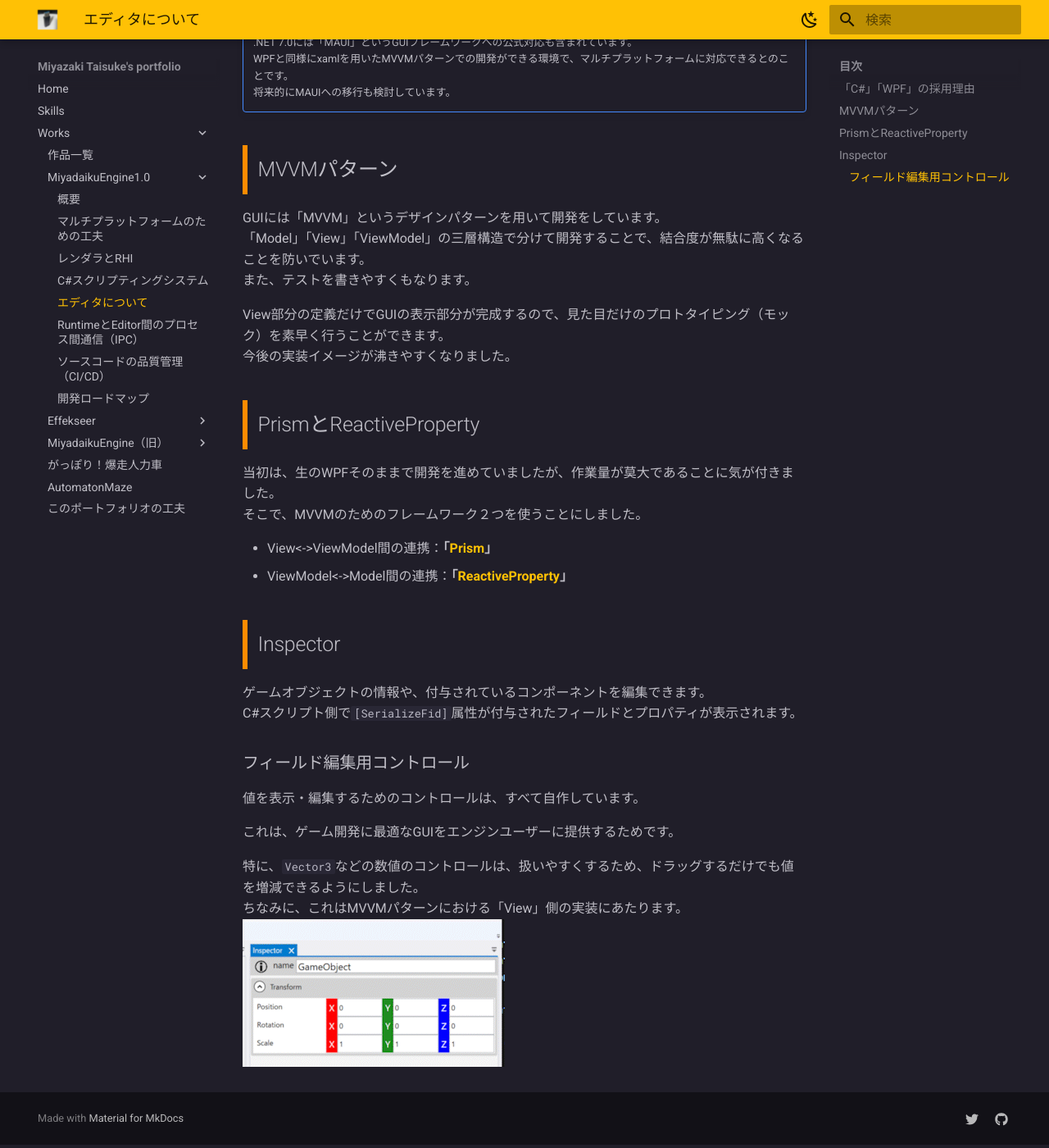
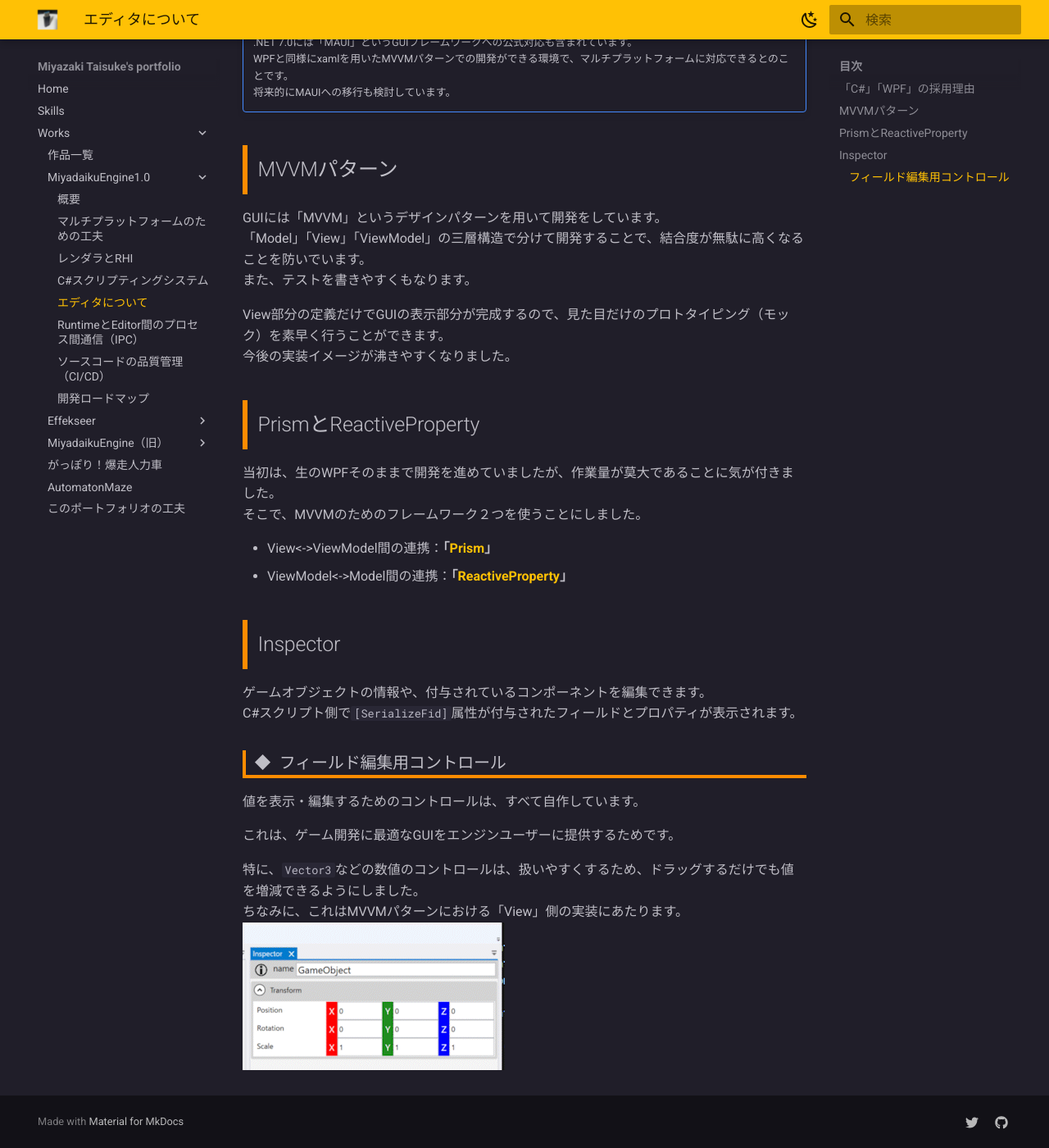
Before and after one commit to mewmew-tea/Portfolio, an MkDocs documentation site: the page built from docs/works/MiyadaikuEngine1.0/editor.md, in a window 1280 px wide and 1400 px high, scrolled down 848 px. Shown: the whole window at 82% size. Built offline with MkDocs 1.6.1 and Material for MkDocs 9.7.7, drawn with Linux system fonts in a browser that asks for light colours.

Commit message:
Update style

```diff
--- a/docs/stylesheets/extra.css
+++ b/docs/stylesheets/extra.css
@@ -36,6 +36,17 @@ h2 {
     /* background: #a7a8b3; */
     border-left: solid 6px darkorange;
 }
+
+h3::before {
+    padding: 0.5em;
+    content: "◆";
+}
+h3 {
+    border-spacing: 3em;
+    border-left: solid 4px darkorange;
+    border-bottom: solid 4px darkorange;
+}
+
 /* a{
     text-decoration: underline;
 } */
```
